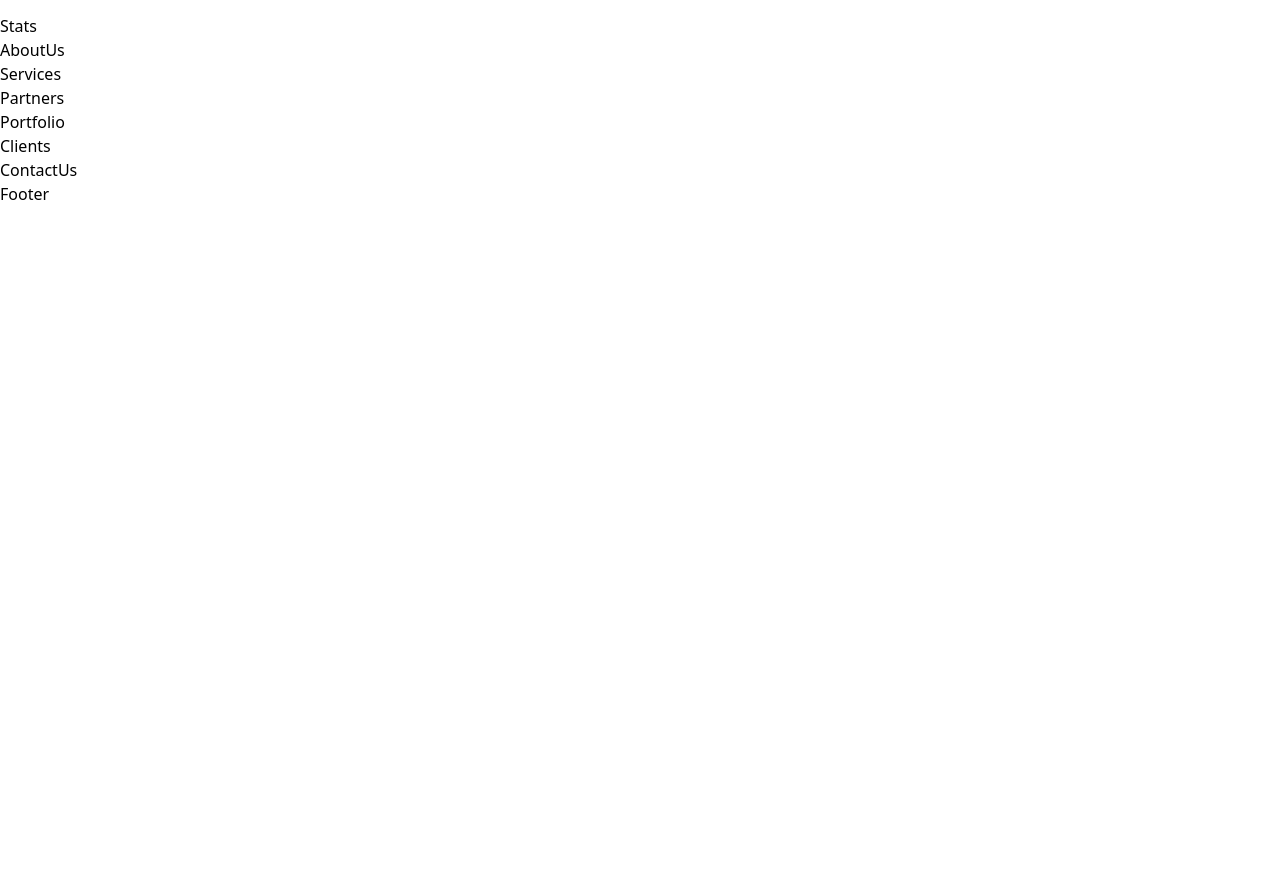
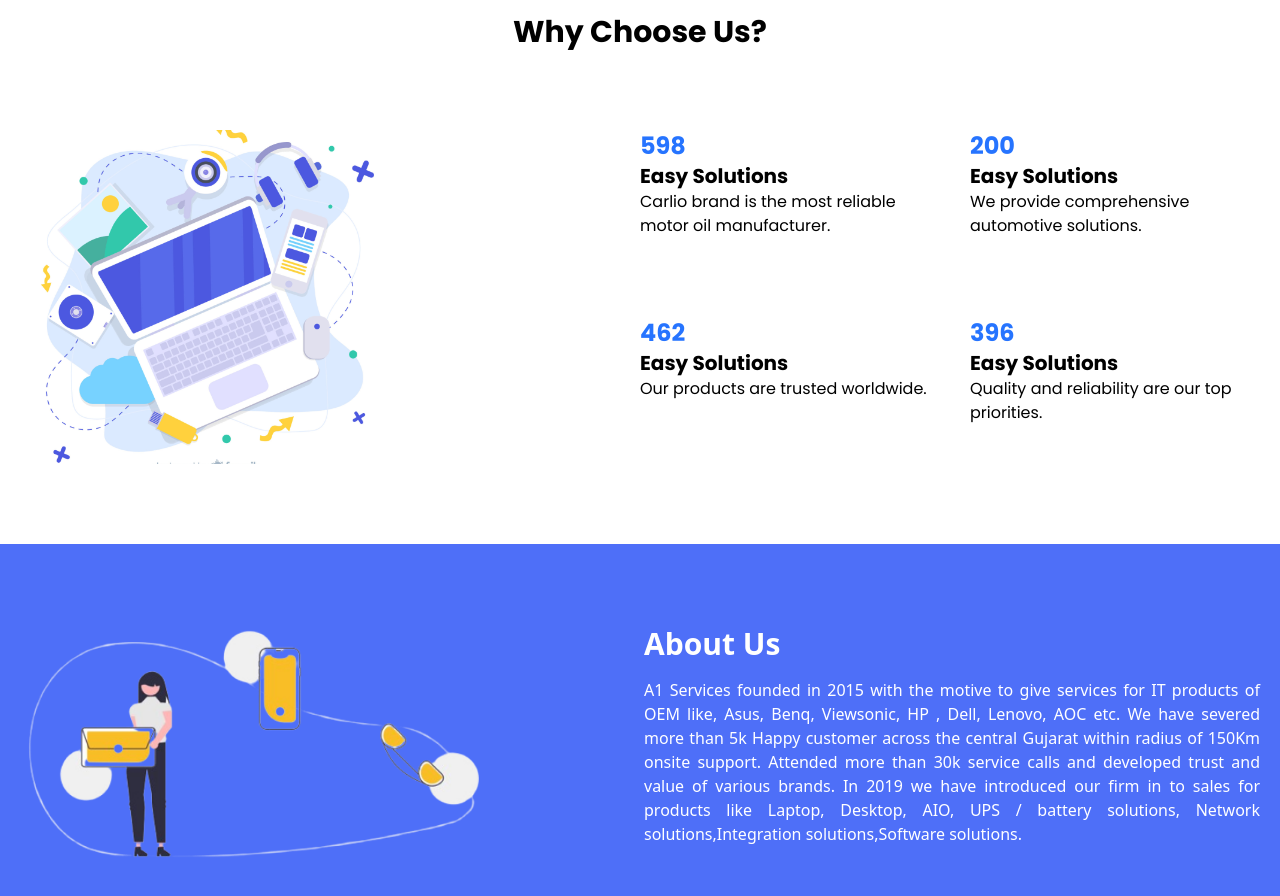
Before and after one commit to SLICKjp/Prishtvik, a React (Vite) app: page / in a window 1280 px wide. Shown: the part 440-1336 px from the top of the page. Before the commit the page ends 800 px from the top, so only its background shows below. Built offline with nearby package versions, Linux system fonts and the light colour scheme.

Commit message:
Added About Us and Stats section and updated app.js

```diff
--- a/src/App.jsx
+++ b/src/App.jsx
@@ -13,9 +13,15 @@ import Stats from "./components/Stats";
 function App() {
   return (
     <>
+      <div className="max-w-[1240px] mx-auto font-poppins">
       <Navbar/>
       <HeroSection/>
       <Stats/>
+      </div>
+      <AboutUs/>
+
+     {
+       /* <Stats/>
       <AboutUs/>
       <Services/>
       <Partners/>
@@ -23,6 +29,7 @@ function App() {
       <Clients/>
       <ContactUs/>
       <Footer/>
+     */}
     </>
   );
 }
--- a/src/components/AboutUs.jsx
+++ b/src/components/AboutUs.jsx
@@ -1,8 +1,27 @@
-
+import Aboutimg from "../assets/Aboutimg.png";
 const AboutUs = () => {
   return (
-    <div>AboutUs</div>
-  )
-}
+     <div className="bg-[#4E6FF8]">
+      <div className="flex flex-col md:flex-row lg:flex-row xl:flex-row max-w-[1240px] mx-auto  items-center"style={{minHeight : "400px"}}>
+      <div className="flex-shrink-0 ">
+        <img className="w-full md:w-9/12" src={Aboutimg} alt="" />
+      </div>
+      <div className="text-[#ffffff] my-9">
+        <h3 className="font-bold text-3xl text-center md:text-start">About Us</h3>
+        <p className="my-4 text-justify mx-4 md:mx-0">
+          A1 Services founded in 2015 with the motive to give services for IT
+          products of OEM like, Asus, Benq, Viewsonic, HP , Dell, Lenovo, AOC
+          etc. We have severed more than 5k Happy customer across the central
+          Gujarat within radius of 150Km onsite support. Attended more than 30k
+          service calls and developed trust and value of various brands. In 2019
+          we have introduced our firm in to sales for products like Laptop,
+          Desktop, AIO, UPS / battery solutions, Network solutions,Integration
+          solutions,Software solutions.
+        </p>
+      </div>
+      </div>
+      </div>
+  );
+};
 
-export default AboutUs
+export default AboutUs;
--- a/src/components/HeroSection.jsx
+++ b/src/components/HeroSection.jsx
@@ -2,14 +2,14 @@ import HeroImage from "../assets/HeroImage.png";
 
 const HeroSection = () => {
   return (
-    <div className="font-poppins flex max-w-[1240px] mx-auto">
-      <div className="px-3 py-6">
+    <div className="font-poppins  flex flex-col md:flex-row lg:flex-row xl:flex-row">
+      <div className="px-3 py-6 text-center md:text-start">
         <h2 className="font-bold text-5xl my-5 leading-snug">Visualize Your <span className="text-[#2674FF]">Colors</span> And <span className="text-[#2674FF]">Font</span> In One Place</h2>
         <p className="text-xl"> Easy Solutions For All IT Problems</p>
         <input type="button" className="text-white bg-[#2674FF] hover:bg-blue-800 focus:ring-4 font-bold rounded-lg  text-sm px-5 py-2.5 me-2 mb-2 my-7" value="Contact Us"/>
       </div>
-      <div>
-        <img className="h-auto max-w-full" src={HeroImage} alt="" />
+      <div className="">
+        <img className="w-50" src={HeroImage} alt="" />
       </div>
     </div>
   );
--- a/src/components/Stats.jsx
+++ b/src/components/Stats.jsx
@@ -1,9 +1,44 @@
-
+import Laptop from "../assets/Laptop.png";
 
 const Stats = () => {
   return (
-    <div>Stats</div>
-  )
-}
+     <div>
+      <h2 className="text-center font-bold text-3xl">Why Choose Us?</h2>
+    <div className="max-w-[1240px] mx-auto flex flex-col lg:flex-row my-20 justify-between">
 
-export default Stats
+    <div className="flex justify-center md:justify-start" style={{width:"30%"}}>
+        <img src={Laptop} className="" alt="Laptop" />
+    </div>
+
+
+        <div className="grid grid-cols-1 md:grid-cols-2 gap-10" style={{width:"50%"}}>
+            <div>
+                <h2 className="text-[#2674FF] font-bold text-2xl">598</h2>
+                <h3 className="font-bold text-xl">Easy Solutions</h3>
+                <p className="w-full ">Carlio brand is the most reliable motor oil manufacturer.</p>
+            </div>
+            <div className="">
+              <div className="">
+                <h2 className="text-[#2674FF] font-bold text-2xl">200</h2>
+                <h3 className="font-bold text-xl">Easy Solutions</h3>
+                <p className="w-full ">We provide comprehensive automotive solutions.</p>
+                </div>
+            </div>
+            <div className="">
+                <h2 className="text-[#2674FF] font-bold text-2xl">462</h2>
+                <h3 className="font-bold text-xl">Easy Solutions</h3>
+                <p className="w-full ">Our products are trusted worldwide.</p>
+            </div>
+            <div>
+                <h2 className="text-[#2674FF] font-bold text-2xl">396</h2>
+                <h3 className="font-bold text-xl">Easy Solutions</h3>
+                <p className="w-full ">Quality and reliability are our top priorities.</p>
+            </div>
+        </div>
+    </div>
+    </div>
+
+  );
+};
+
+export default Stats;
```
Also changed, not shown: src/assets/Aboutimg.png (renamed from src/assets/about-img.png).
